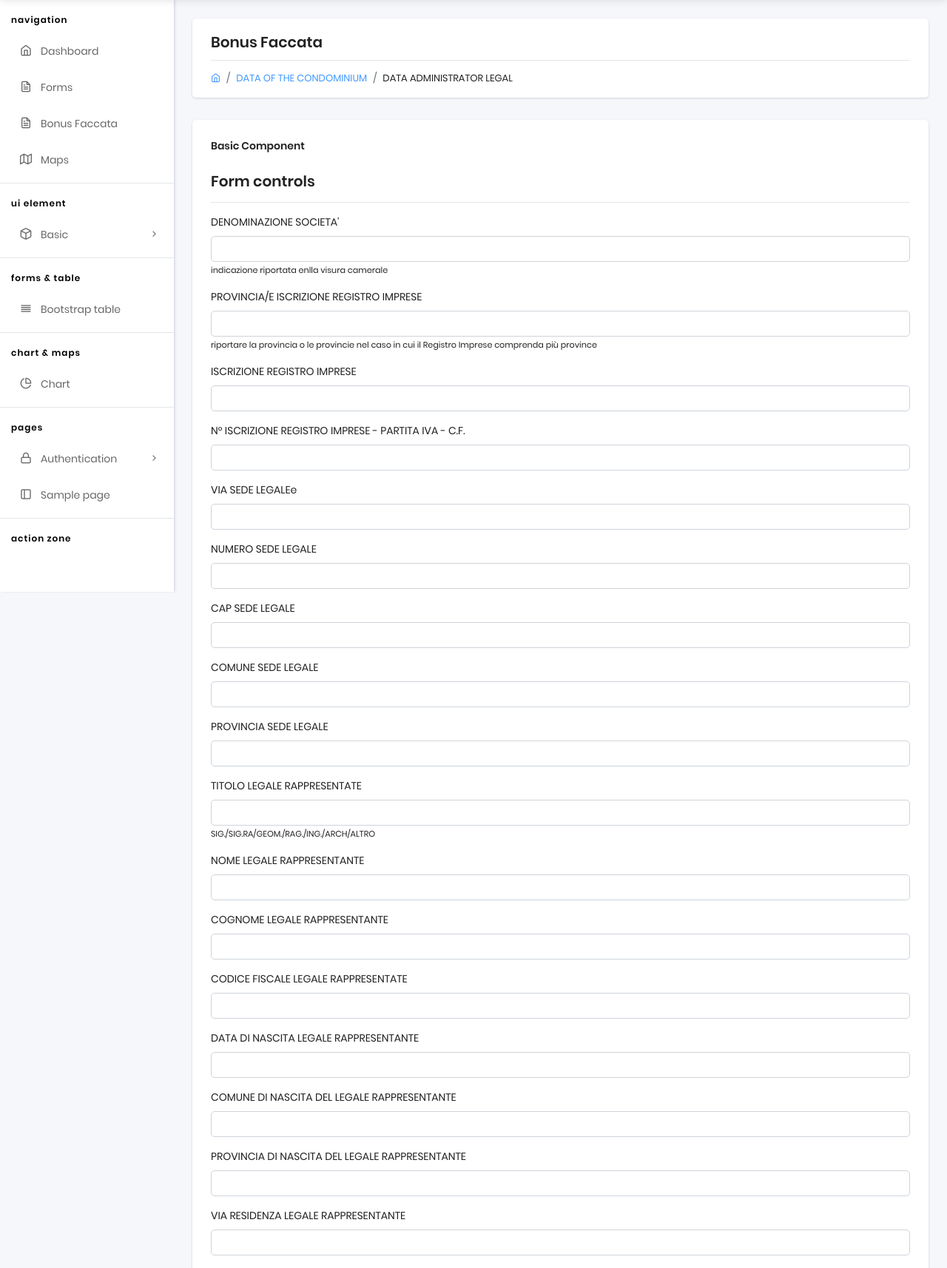
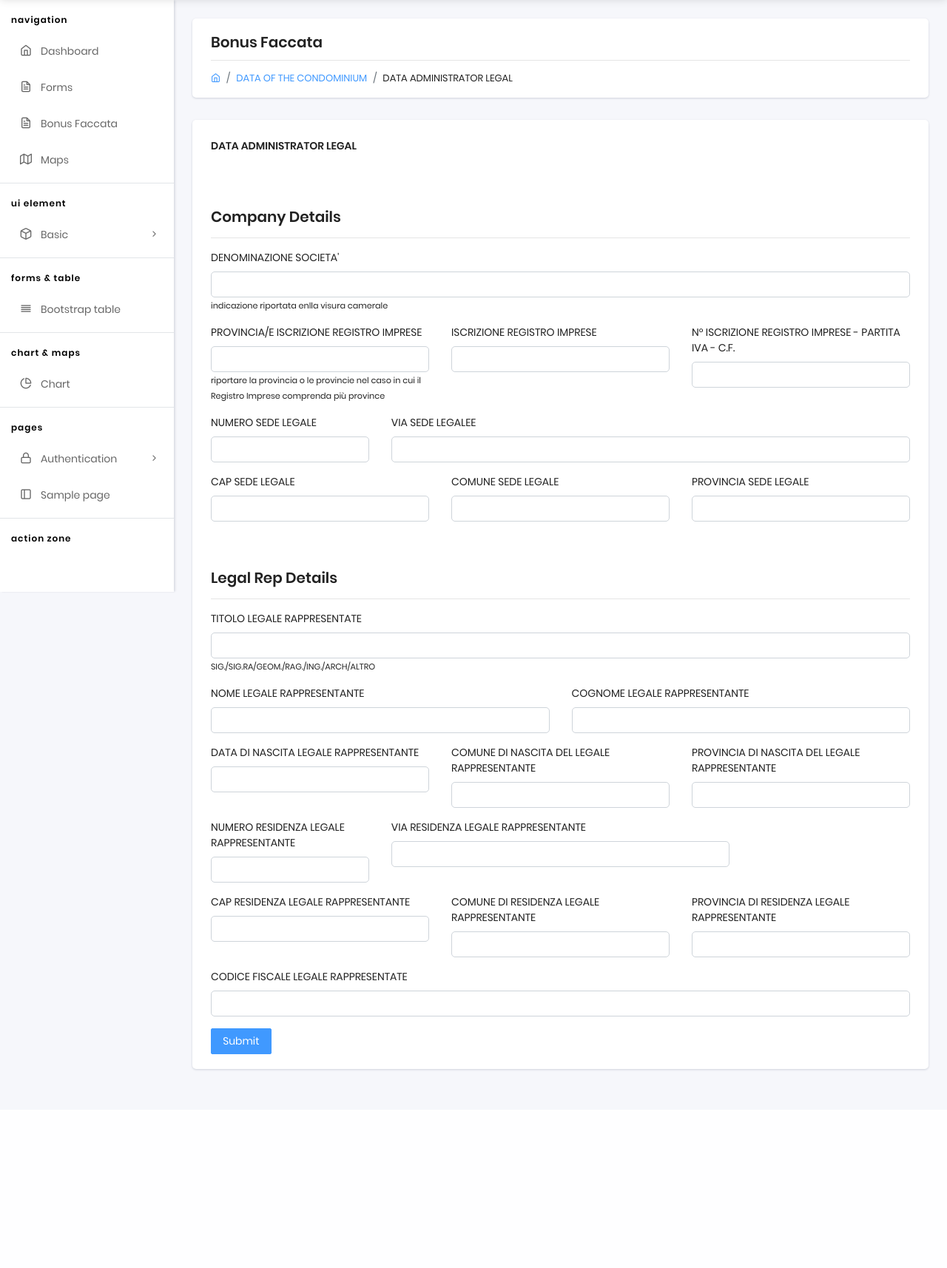
Before and after one commit to MiloshBogdanovic/graffetta, a Django app: a page that uses core/templates/bonus_faccata_legal.html in a window 1280 px wide. Shown: the part 56-1770 px from the top of the page at 74% size. After the commit the page ends 1504 px from the top, so only its background shows below. Run offline with Django 3.2, Linux system fonts and the light colour scheme; a user stored in the database is signed in; tables that the repository leaves empty hold one stand-in row (values such as "Sample post"); some libraries are stand-ins or nearby versions.

Commit message:
Formatting of 1-3 form pages

```diff
--- a/apps/app/urls.py
+++ b/apps/app/urls.py
@@ -13,7 +13,7 @@ urlpatterns = [
     # Matches any html file
     path('bonus-faccata/', views.bonus, name='bonus'),
     path('bonus-faccata/legal<int:form>', views.legal, name='legal'),
-    path('bonus-faccata/individual<int:form>', views.legal, name='individual'),
+    path('bonus-faccata/individual<int:form>', views.individual, name='individual'),
     path('bonus-faccata/legal/catastal<int:form>', views.catastal, name='catastal'),
     re_path(r'^.*\.*', views.pages, name='pages'),
 
--- a/core/templates/bonus_faccata_legal.html
+++ b/core/templates/bonus_faccata_legal.html
@@ -34,125 +34,138 @@
             <div class="col-sm-12">
                 <div class="card">
                     <div class="card-header">
-                        <h5>Basic Component</h5>
+                        <h5>DATA ADMINISTRATOR LEGAL</h5>
                     </div>
                     <div class="card-body">
-                        <h5>Form controls</h5>
-                        <hr>
+
 
                         <div class="row">
                             <div class="col-md-12">
-                                <form action="/bonus_faccata_legal.html" method="post">
+                                <form action="" method="post">
                                     {% csrf_token %}
-                                    <div class="form-group">
+                                    <h5 class="mt-5">Company Details</h5>
+                                    <hr>
+                                    <div class="row">
+                                      <div class="form-group col-md-4 col-lg-12">
                                             <label for="company_name">DENOMINAZIONE SOCIETA'</label>
                                             {{forms.company_name}}
                                             <small>indicazione riportata enlla visura camerale</small>
                                         </div>
-
-                                     <div class="form-group">
+                                    </div>
+                                    <div class="row">
+                                        <div class="form-group col-md-4 col-lg-4">
                                             <label for="province">PROVINCIA/E ISCRIZIONE REGISTRO IMPRESE</label>
                                             {{forms.province}}
                                             <small>riportare la provincia o le provincie nel caso in cui il Registro Imprese comprenda più province</small>
                                         </div>
-
-                                     <div class="form-group">
+                                        <div class="form-group col-md-4 col-lg-4">
                                             <label for="company_reg_num">ISCRIZIONE REGISTRO IMPRESE</label>
                                             {{forms.company_reg_num}}
                                         </div>
 
-                                     <div class="form-group">
+                                        <div class="form-group col-md-4 col-lg-4">
                                             <label for="vat_number">N° ISCRIZIONE REGISTRO IMPRESE - PARTITA IVA - C.F.</label>
                                             {{forms.vat_number}}
                                         </div>
-                                     <div class="form-group">
-                                        <label for="street">VIA SEDE LEGALEe</label>
-                                        {{forms.street}}
                                     </div>
 
-                                     <div class="form-group">
+                                    <div class="row">
+                                        <div class="form-group col-md-4 col-lg-3">
                                             <label for="street_number">NUMERO SEDE LEGALE</label>
                                             {{forms.street_number}}
                                         </div>
 
-                                     <div class="form-group">
+                                        <div class="form-group col-md-4 col-lg-9">
+                                            <label for="street">VIA SEDE LEGALEE</label>
+                                            {{forms.street}}
+                                        </div>
+                                    </div>
+
+                                    <div class="row">
+                                        <div class="form-group col-md-4 col-lg-4">
                                             <label for="cap">CAP SEDE LEGALE</label>
                                             {{forms.cap}}
                                         </div>
-
-                                     <div class="form-group">
+                                        <div class="form-group col-md-4 col-lg-4">
                                             <label for="municipal_reg_office">COMUNE SEDE LEGALE</label>
                                             {{forms.municipal_reg_office}}
                                         </div>
 
-                                     <div class="form-group">
+                                        <div class="form-group col-md-4 col-lg-4">
                                             <label for="province_reg_office">PROVINCIA SEDE LEGALE</label>
                                             {{forms.province_reg_office}}
                                         </div>
-
-                                     <div class="form-group">
+                                    </div>
+                                    <h5 class="mt-5">Legal Rep Details</h5>
+                                    <hr>
+                                    <div class="row">
+                                        <div class="form-group col-md-4 col-lg-12">
                                             <label for="legal_title_rep">TITOLO LEGALE RAPPRESENTATE</label>
                                             {{forms.legal_title_rep}}
                                             <small>SIG./SIG.RA/GEOM./RAG./ING./ARCH/ALTRO</small>
                                         </div>
+                                    </div>
 
-                                     <div class="form-group">
+                                    <div class="row">
+                                         <div class="form-group col-md-4 col-lg-6">
                                             <label for="leg_rep_name">NOME LEGALE RAPPRESENTANTE</label>
                                             {{forms.leg_rep_name}}
                                         </div>
 
-                                     <div class="form-group">
+                                        <div class="form-group col-md-4 col-lg-6">
                                             <label for="leg_rep_surname">COGNOME LEGALE RAPPRESENTANTE</label>
                                             {{forms.leg_rep_surname}}
                                         </div>
+                                    </div>
+                                    <div class="row">
 
-                                     <div class="form-group">
-                                        <label for="leg_rep_tax_code">CODICE FISCALE LEGALE RAPPRESENTATE</label>
-                                        {{forms.leg_rep_tax_code}}
-                                    </div>
-
-                                     <div class="form-group">
+                                        <div class="form-group col-md-4 col-lg-4">
                                             <label for="leg_rep_dob">DATA DI NASCITA LEGALE RAPPRESENTANTE</label>
                                             {{forms.leg_rep_dob}}
                                         </div>
 
-                                     <div class="form-group">
+                                        <div class="form-group col-md-4 col-lg-4">
                                             <label for="municipal_of_birth_of_leg">COMUNE DI NASCITA DEL LEGALE RAPPRESENTANTE</label>
                                             {{forms.municipal_of_birth_of_leg}}
                                         </div>
 
-                                     <div class="form-group">
+                                        <div class="form-group col-md-4 col-lg-4">
                                             <label for="province_of_birth_of_leg">PROVINCIA DI NASCITA DEL LEGALE RAPPRESENTANTE</label>
                                             {{forms.province_of_birth_of_leg}}
                                         </div>
+                                    </div>
 
-                                     <div class="form-group">
+                                    <div class="row">
+                                        <div class="form-group col-md-4 col-lg-3">
+                                            <label for="legal_street_number">NUMERO RESIDENZA LEGALE RAPPRESENTANTE</label>
+                                            {{forms.legal_street_number}}
+                                        </div>
+                                        <div class="form-group col-md-4 col-lg-6">
                                             <label for="legal_street">VIA RESIDENZA LEGALE RAPPRESENTANTE</label>
                                             {{forms.legal_street}}
                                         </div>
-
-                                     <div class="form-group">
-                                        <label for="legal_street_number">NUMERO RESIDENZA LEGALE RAPPRESENTANTE</label>
-                                        {{forms.legal_street_number}}
                                     </div>
-
-                                     <div class="form-group">
+                                    <div class="row">
+                                        <div class="form-group col-md-4 col-lg-4">
                                             <label for="cap_legal">CAP RESIDENZA LEGALE RAPPRESENTANTE</label>
                                             {{forms.cap_legal}}
                                         </div>
-
-                                     <div class="form-group">
+                                        <div class="form-group form-group col-md-4 col-lg-4">
                                             <label for="municipal_of_leg_residence">COMUNE DI RESIDENZA LEGALE RAPPRESENTANTE</label>
                                             {{forms.municipal_of_leg_residence}}
                                         </div>
 
-                                     <div class="form-group">
+                                        <div class="form-group form-group col-md-4 col-lg-4">
                                             <label for="province_of_leg_residence">PROVINCIA DI RESIDENZA LEGALE RAPPRESENTANTE</label>
                                             {{forms.province_of_leg_residence}}
                                         </div>
-
-
-
+                                    </div>
+                                    <div class="row">
+                                        <div class="form-group col-md-4 col-lg-12">
+                                            <label for="leg_rep_tax_code">CODICE FISCALE LEGALE RAPPRESENTATE</label>
+                                            {{forms.leg_rep_tax_code}}
+                                        </div>
+                                    </div>
                                     <button type="submit" class="btn  btn-primary">Submit</button>
                                 </form>
                             </div>
```
Also changed, not shown: core/templates/bonus_faccata.html (+35 -25 lines), core/templates/bonus_faccata_individual.html (+31 -22 lines). Lines whose indentation alone changed are shown as unchanged.
